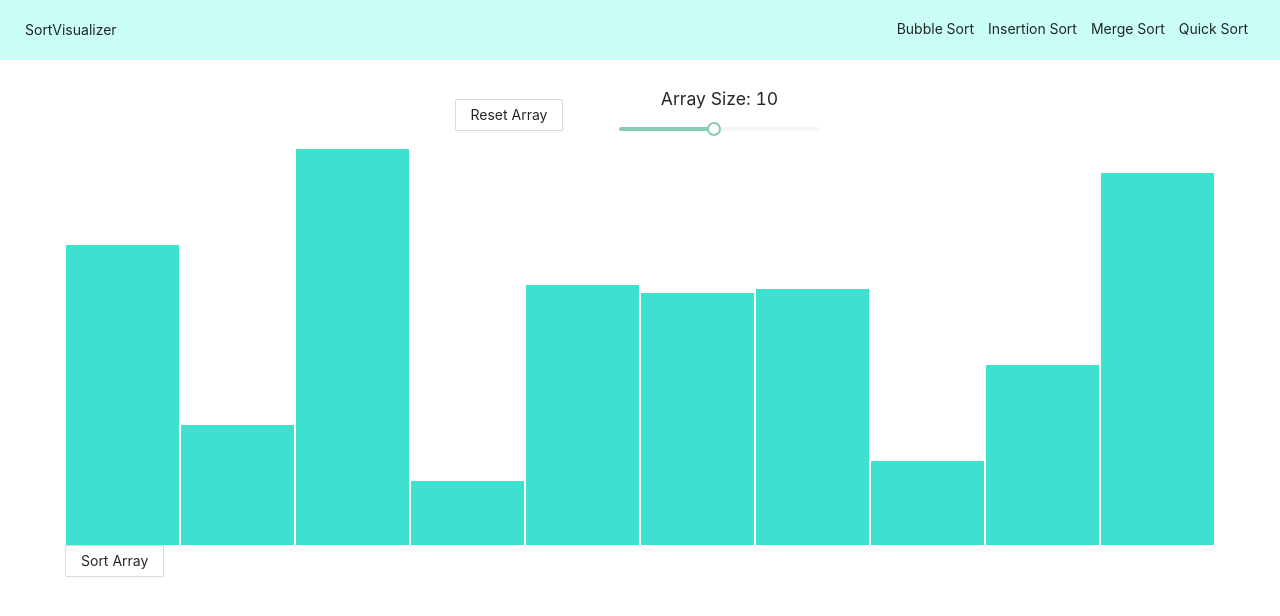
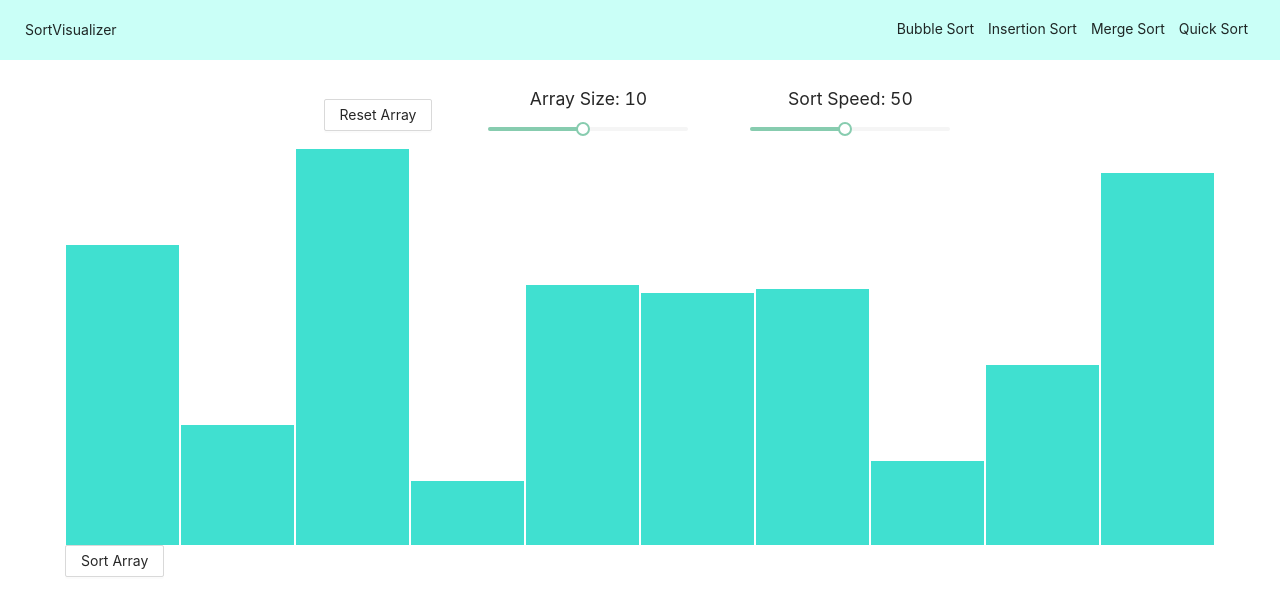
Before and after one commit to DDropping/SortingVisualizer, a React (Create React App) app: page / in a window 1280 px wide. Shown: the top 616 px of the page. Built offline with nearby package versions, Linux system fonts and the light colour scheme.

Commit message:
Update insertion sort

```diff
--- a/src/components/insertionSort/index.js
+++ b/src/components/insertionSort/index.js
@@ -4,7 +4,7 @@ import { Button } from "antd";
 import { Container, ColumnWrapper, Column } from "./style";
 import { insertionHandler } from "../../algorithms/insertionSort";
 
-const Index = ({ array, size }) => {
+const Index = ({ array, size, sortSpeed }) => {
   const [displayArray, setDisplayArray] = useState([...array]);
   const [currentIndexes, setCurrentIndexes] = useState([]);
   const animationsArray = insertionHandler(displayArray);
@@ -23,7 +23,7 @@ const Index = ({ array, size }) => {
         if (animationsArray[i].swap) {
           setDisplayArray(animationsArray[i].array);
         }
-      }, 25 * i);
+      }, (1010 - sortSpeed * 10) * i);
     }
   };
 
--- a/src/components/sortFilters/index.js
+++ b/src/components/sortFilters/index.js
@@ -17,7 +17,13 @@ export const FilterContainer = styled.div`
   margin: 0 25px;
 `;
 
-const index = ({ arrayLength, setArrayLength, resetArray }) => {
+const index = ({
+  arrayLength,
+  setArrayLength,
+  resetArray,
+  sortSpeed,
+  setSortSpeed,
+}) => {
   return (
     <Container>
       <FilterContainer>
@@ -33,6 +39,16 @@ const index = ({ arrayLength, setArrayLength, resetArray }) => {
           style={{ width: "200px" }}
         />
       </FilterContainer>
+      <FilterContainer>
+        <Title>Sort Speed: {sortSpeed} </Title>
+        <Slider
+          defaultValue={50}
+          min={5}
+          max={100}
+          onChange={(value) => setSortSpeed(value)}
+          style={{ width: "200px" }}
+        />
+      </FilterContainer>
     </Container>
   );
 };
--- a/src/pages/Home.js
+++ b/src/pages/Home.js
@@ -17,6 +17,7 @@ export const Container = styled.div`
 const Home = () => {
   const [currentAlgo, setCurrentAlgo] = useState("insertion");
   const [arrayLength, setArrayLength] = useState(10);
+  const [sortSpeed, setSortSpeed] = useState(50);
   const [array, setArray] = useState([]);
 
   const resetArray = () => {
@@ -41,9 +42,15 @@ const Home = () => {
           arrayLength={arrayLength}
           setArrayLength={setArrayLength}
           resetArray={resetArray}
+          sortSpeed={sortSpeed}
+          setSortSpeed={setSortSpeed}
         />
         {currentAlgo === "insertion" && (
-          <InsertionSort array={array} size={arrayLength} />
+          <InsertionSort
+            array={array}
+            size={arrayLength}
+            sortSpeed={sortSpeed}
+          />
         )}
         {currentAlgo === "merge" && (
           <MergeSort array={array} size={arrayLength} />
```
Also changed, not shown: 1 other file (tests, documents, lock files or other folders).
